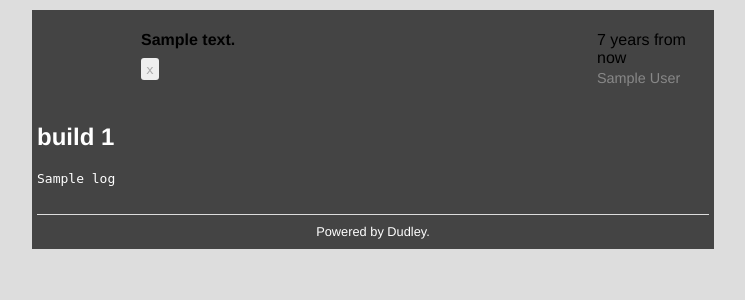
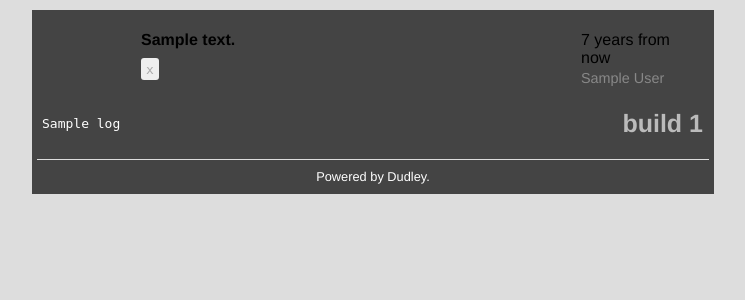
Before and after one commit to victorykit/dudley, a Flask app: template templates/job.html in a window 1280 px wide. Shown: the top 300 px of the page, without its empty margins (267-1012 px from the left). Run offline with Flask 3, Linux system fonts and the light colour scheme; the template is opened without the code that fills it: most values are stand-ins (such as "Sample title", 1, 10 or a date in 2020); some libraries are stand-ins or nearby versions.

Commit message:
add styling tweaks

```diff
--- a/static/style.css
+++ b/static/style.css
@@ -3,7 +3,6 @@ body {
   font-family: helvetica neue, helvetica, arial, tahoma, sans-serif;
   margin: 0;
 }
-
 h1 {
   color: white;
   margin: 0 0 5px 5px;
@@ -13,13 +12,20 @@ h1 {
 h3 {
   font-size: 18px;
 }
-
 .content {
   max-width: 42em;
   color: white;
   margin: 10px auto;
   padding: 0.3em .3em 0;
   background: #444;
+}
+.ci_link, .ci_link:visited {
+  color: white;
+  margin-left: 5px;
+  text-decoration: none;
+}
+.ci_link:hover {
+  text-decoration: underline;
 }
 .box {
   padding: 1em;
@@ -39,6 +45,8 @@ a.failed_build:hover, a.successful_build:hover {
   background: #efefef;
 }
 .build_status {
+  letter-spacing: 1px;
+  font-weight: 500;
   color: white;
   float: left;
   margin: 4px 1em .5em 0;
@@ -54,14 +62,14 @@ a.failed_build:hover, a.successful_build:hover {
 }
 .commit_hash {
   float: left;
-  max-width: 28.5em;
+  max-width: 27em;
 }
 .author_time {
   float: right;
 }
 .time_since {
   margin: 0 0 .2em 0;
-  max-width: 6em;
+  max-width: 7em;
 }
 .author {
   color: #888;
@@ -100,8 +108,14 @@ a.box:hover .hash {
 .footer a:hover {
   text-decoration: underline;
 }
+h2.build_id {
+  font-size: 25px;
+  color: #bbb;
+  float: right;
+  margin: 6px;
+}
 .log {
   width: 100%;
   white-space: pre-wrap;
-  padding-bottom: 15px;
+  padding: 0 5px 15px;
 }
--- a/templates/index.html
+++ b/templates/index.html
@@ -2,7 +2,7 @@
 <div class="content">
   <h1>Deploys</h1>
 
-  {%if ci_link%} <p><a href="{{ci_link}}">View build status...</a></p> {% endif %}
+  {%if ci_link%} <p><a href="{{ci_link}}" class="ci_link">View build status...</a></p> {% endif %}
 
   {% for job in jobs %}
   {% set class = {True: 'successful_build', False: 'failed_build', None: '#ddd'}[job.success] %}
--- a/templates/job.html
+++ b/templates/job.html
@@ -18,7 +18,7 @@
 
   {% for build in builds %}
 
-    <h2>build {{build.id}}</h2>
+    <h2 class="build_id">build {{build.id}}</h2>
 
     <pre id="build_{{build.id}}" class="log">{{build.log|unconsole}}</pre>
 
```
